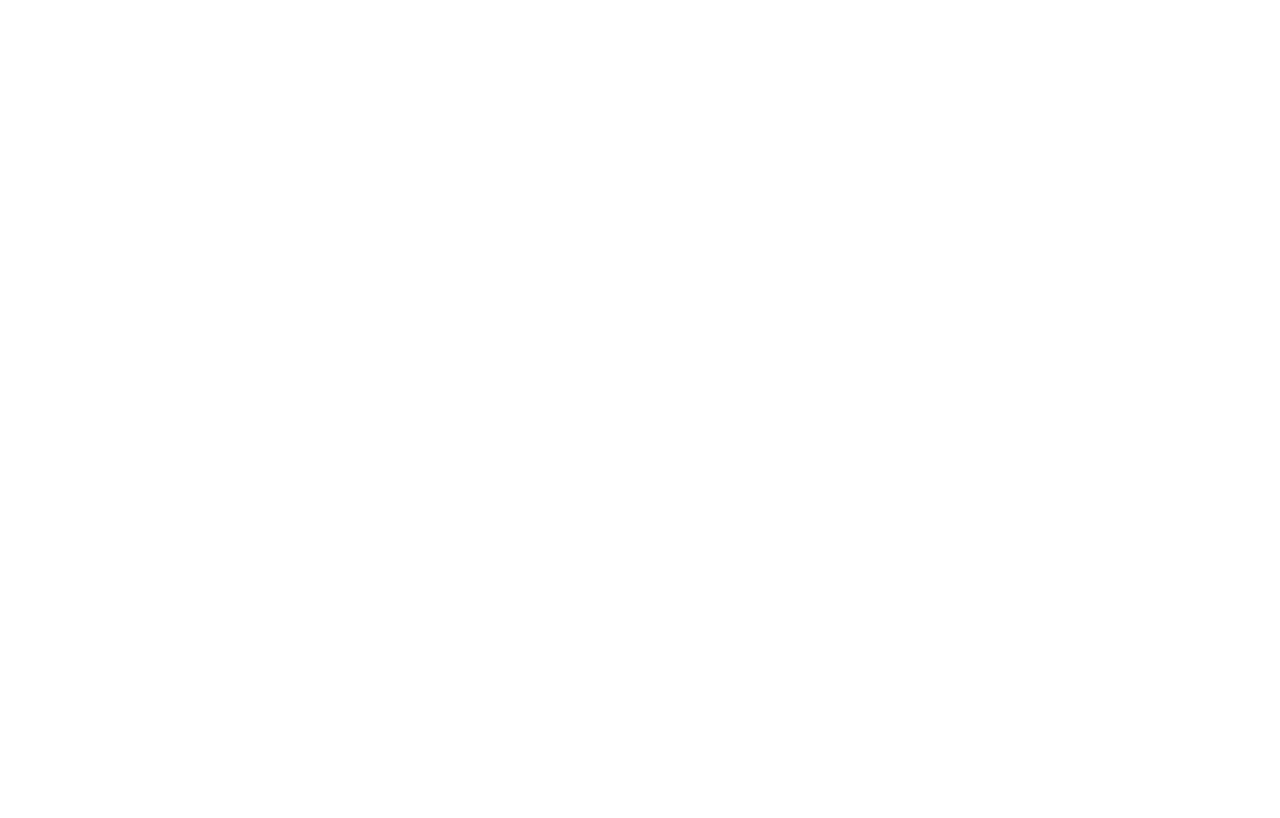
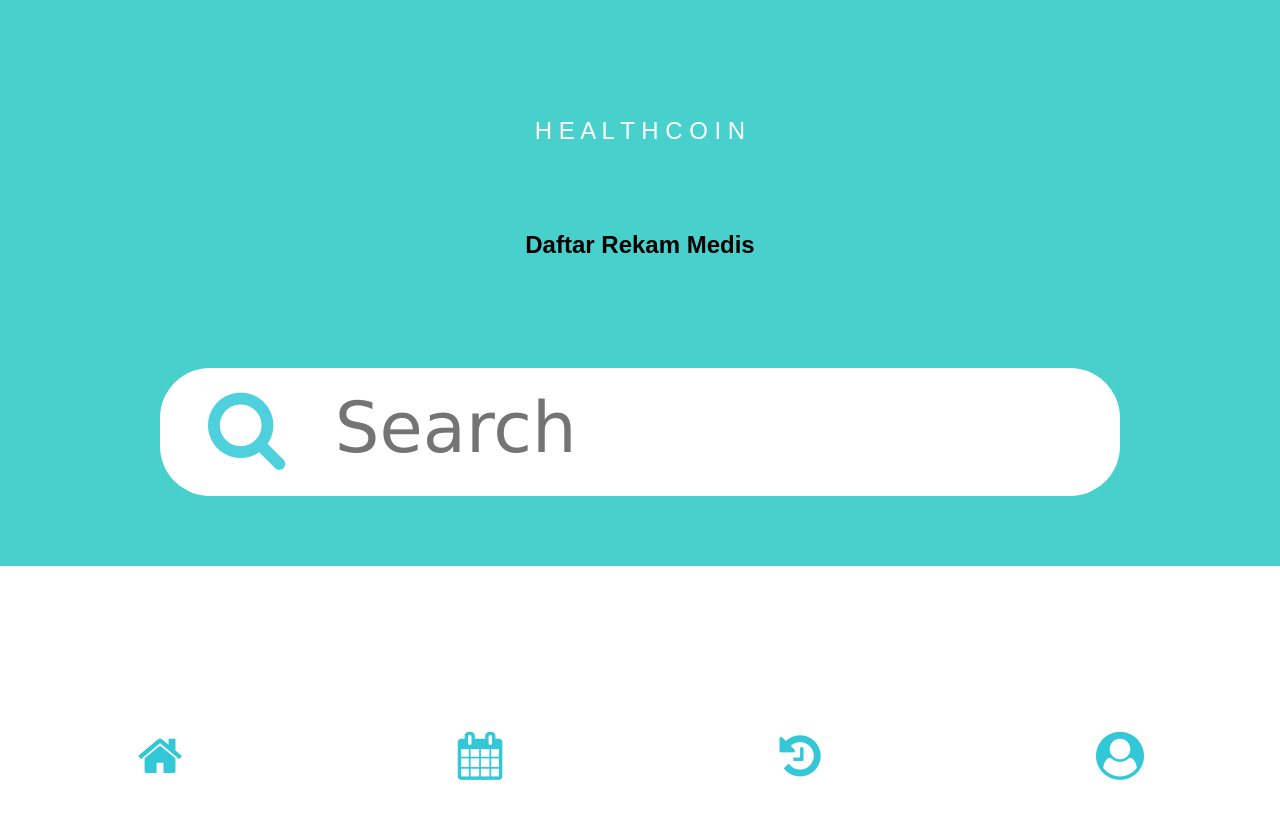
Before and after one commit to ian-joseph-chandra/HealthCoin_Patient, an Angular app: page /record-list in a window 1280 px wide. Before the commit this address led to /. Shown: the top 818 px of the page. Built offline with nearby package versions, Linux system fonts and the light colour scheme.

Commit message:
2020/02/25
Create Record List Page

```diff
--- a/src/app/app-routing.module.ts
+++ b/src/app/app-routing.module.ts
@@ -5,7 +5,7 @@ import {LoginComponent} from './pages/login/login.component';
 import {SignUpComponent} from './pages/sign-up/sign-up.component';
 import {ProfileComponent} from './pages/profile/profile.component';
 import {UserRecoveryComponent} from './pages/user-recovery/user-recovery.component';
-
+import {RecordListComponent} from './pages/record-list/record-list.component';
 
 const routes: Routes = [
   {path: '', redirectTo: '/login', pathMatch: 'full'},
@@ -13,7 +13,8 @@ const routes: Routes = [
   {path: 'dashboard', component: DashboardComponent},
   {path: 'sign-up', component: SignUpComponent},
   {path: 'profile', component: ProfileComponent},
-  {path: 'user-recovery', component: UserRecoveryComponent}
+  {path: 'user-recovery', component: UserRecoveryComponent},
+  {path: 'record-list', component: RecordListComponent},
 ];
 
 @NgModule({
--- a/src/app/app.module.ts
+++ b/src/app/app.module.ts
@@ -9,6 +9,7 @@ import {SignUpComponent} from './pages/sign-up/sign-up.component';
 import {ProfileComponent} from './pages/profile/profile.component';
 import {UserRecoveryComponent} from './pages/user-recovery/user-recovery.component';
 import {FormsModule, ReactiveFormsModule} from '@angular/forms';
+import { RecordListComponent } from './pages/record-list/record-list.component';
 
 
 @NgModule({
@@ -18,7 +19,8 @@ import {FormsModule, ReactiveFormsModule} from '@angular/forms';
     LoginComponent,
     SignUpComponent,
     ProfileComponent,
-    UserRecoveryComponent
+    UserRecoveryComponent,
+    RecordListComponent,
   ],
   imports: [
     BrowserModule,
--- /dev/null
+++ b/src/app/pages/record-list/record-list.component.css
@@ -0,0 +1,74 @@
+.list-header {
+  background: mediumturquoise;
+  height: 25%;
+  width: auto;
+}
+
+.healthcoin-text, .list-text {
+  height: 20%;
+  position: relative;
+  width: auto;
+  text-align: center;
+  font-size: 3vh;
+  font-family: arial, monospace;
+}
+
+.healthcoin-text {
+  top: 20%;
+  color: white;
+}
+
+.list-text {
+  position: relative;
+  top: 20%;
+}
+
+.search-box {
+  position: relative;
+  width: 75%;
+  height: 10vw;
+  border-radius: 50px;
+  top: 25%;
+  margin: 0 auto 0 auto;
+  background-color: white;
+}
+
+.input-icon {
+  width: 10%;
+  font-size: 6.5vw;
+  position: relative;
+  float: left;
+  margin-left: 5%;
+  color: rgb(79, 208, 221);
+}
+
+.search-fill {
+  margin: 1vw 0 0 3%;
+  height: 7.5vw;
+  border: none;
+  font-size: 5.5vw;
+  float: left;
+  width: 75%;
+  position: relative;
+}
+
+
+.menu {
+  position: fixed;
+  width: 100%;
+  height: 10%;
+  bottom: 0;
+  display: flex;
+}
+
+.menu-button {
+  width: 25%;
+  height: 100%;
+  color: #32C8D7;
+  text-align: center;
+  font-size: 6vh;
+}
+
+.menu-icon {
+  vertical-align: middle;
+}
--- /dev/null
+++ b/src/app/pages/record-list/record-list.component.html
@@ -0,0 +1,38 @@
+<body class="adjust-screen">
+
+<div class="list-header">
+  <div class="healthcoin-text">H E A L T H C O I N</div>
+
+  <div class="list-text">
+    <strong>Daftar Rekam Medis</strong>
+  </div>
+
+  <div class="search-box">
+    <span class="input-icon">
+      <i class="fa fa-search"></i>
+    </span>
+    <label>
+      <input class="search-fill" type="text" placeholder="Search">
+    </label>
+  </div>
+</div>
+
+<div class="menu">
+  <span class="menu-button">
+    <i class="fa fa-home"></i>
+  </span>
+
+  <span class="menu-button">
+    <i class="fa fa-calendar"></i>
+  </span>
+
+  <span class="menu-button">
+    <i class="fa fa-history"></i>
+  </span>
+
+  <span class="menu-button">
+    <i class="fa fa-user-circle"></i>
+  </span>
+</div>
+
+</body>
--- /dev/null
+++ b/src/app/pages/record-list/record-list.component.ts
@@ -0,0 +1,15 @@
+import { Component, OnInit } from '@angular/core';
+
+@Component({
+  selector: 'app-record-list',
+  templateUrl: './record-list.component.html',
+  styleUrls: ['./record-list.component.css']
+})
+export class RecordListComponent implements OnInit {
+
+  constructor() { }
+
+  ngOnInit() {
+  }
+
+}
```
Also changed, not shown: 1 other file (tests, documents, lock files or other folders).
